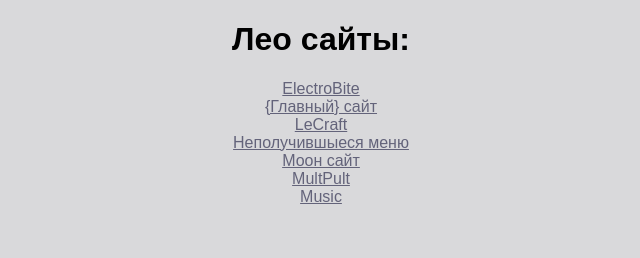
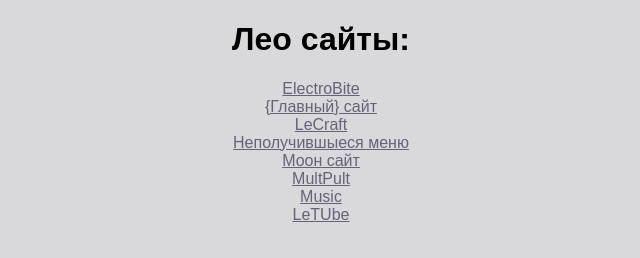
Before and after one commit to Leohol/Leohol.github.io, a plain HTML site: page index.html in a window 1280 px wide. Shown: the full height of the page, 319-959 px from the left. Drawn offline with Linux system fonts and the light colour scheme.

Commit message:
Update index.html

```diff
--- a/index.html
+++ b/index.html
@@ -16,7 +16,7 @@
 <a href="moonsuite/index.html" class="suites">Моон сайт</a><br>
 <a href="MultPult/multpult/index.html" class="suites" title="MultPult">MultPult</a><br>
 <a href="music/index.html" class="suites">Music</a><br>
-<a href="LeTube/LeTube.html" class="suites"></a></center>
+<a href="LeTube/LeTube.html" class="suites">LeTUbe</a></center>
 	</div>
 </body>
 </html>
```
